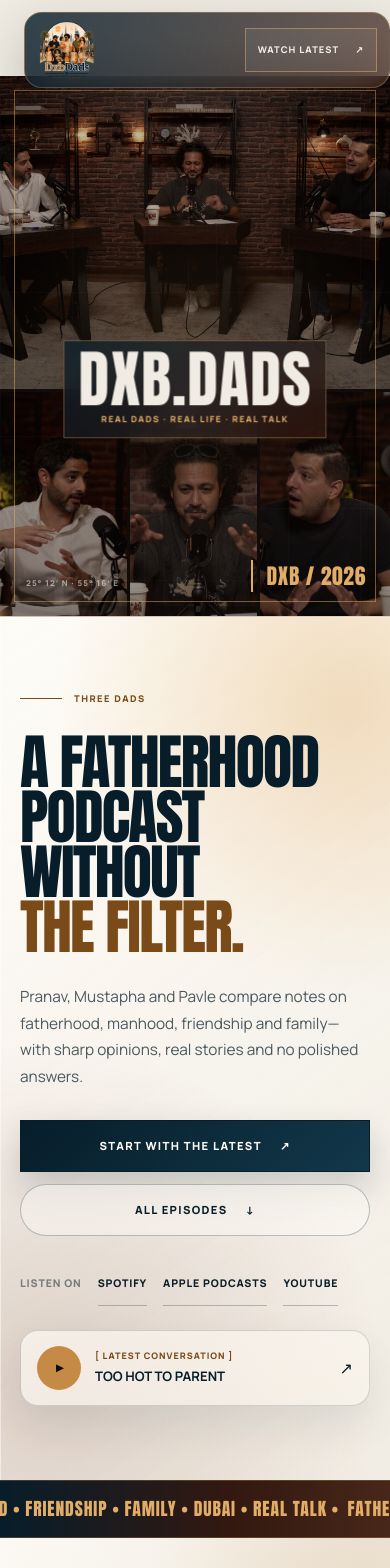
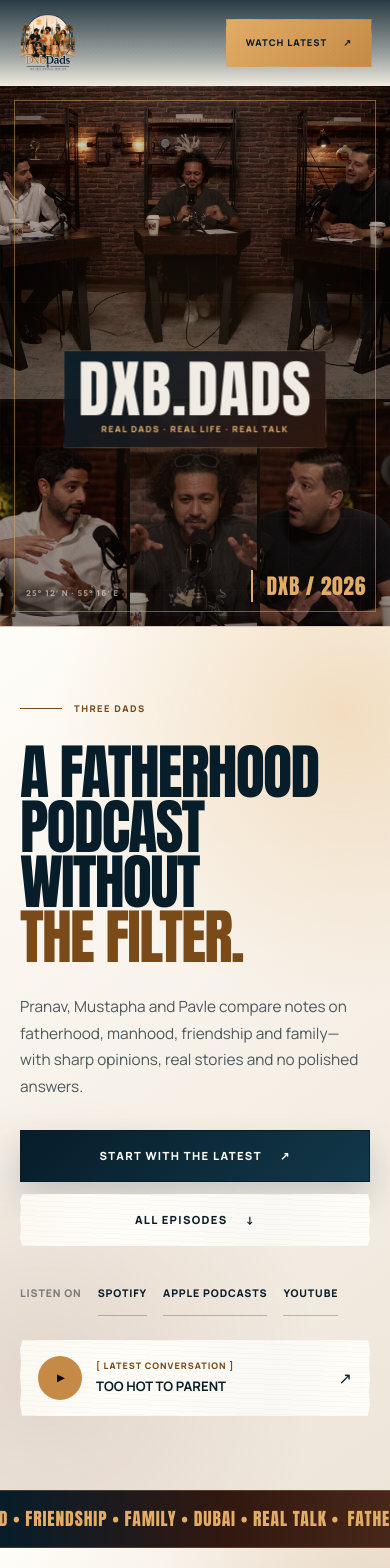
Before and after one commit to lohithlalesh/dxb-dads, a Next.js app: page / in a window 390 px wide. Shown: the top 1568 px of the page. Built offline with nearby package versions, Linux system fonts and the light colour scheme; no server answers.

Commit message:
Adopt paper cutout editorial theme

```diff
--- a/app/globals.css
+++ b/app/globals.css
@@ -4141,3 +4141,372 @@
     border-radius: 18px;
   }
 }
+
+/* Paper-cut editorial system — tactile, square-edged and image-led. */
+
+:root {
+  --paper-cut:
+    polygon(
+      0.7% 0.25%, 16% 0%, 35% 0.35%, 53% 0.05%, 72% 0.3%, 89% 0%, 99.45% 0.3%,
+      100% 15%, 99.7% 33%, 100% 51%, 99.65% 69%, 100% 86%, 99.4% 99.65%,
+      84% 100%, 66% 99.7%, 49% 100%, 31% 99.65%, 14% 100%, 0.55% 99.7%,
+      0% 84%, 0.35% 66%, 0% 48%, 0.3% 29%, 0% 12%
+    );
+  --paper-cut-alt:
+    polygon(
+      0.25% 0.55%, 14% 0%, 31% 0.32%, 48% 0%, 67% 0.38%, 84% 0.05%, 99.7% 0.5%,
+      99.45% 18%, 100% 36%, 99.6% 54%, 100% 72%, 99.55% 88%, 99.8% 99.4%,
+      86% 100%, 69% 99.68%, 52% 100%, 34% 99.62%, 17% 100%, 0.2% 99.5%,
+      0.55% 83%, 0% 65%, 0.42% 46%, 0% 27%, 0.48% 11%
+    );
+  --paper-surface:
+    linear-gradient(98deg, rgba(122, 74, 25, 0.025), transparent 28%, rgba(7, 29, 42, 0.018) 72%, transparent),
+    repeating-linear-gradient(2deg, rgba(50, 24, 16, 0.018) 0 1px, transparent 1px 5px),
+    #fffdf8;
+}
+
+body {
+  background:
+    radial-gradient(circle at 12% 10%, rgba(197, 139, 70, 0.14), transparent 26%),
+    linear-gradient(120deg, #e7ded0, var(--paper) 38%, #e8dfd2);
+}
+
+/* Clean navigation: no floating glass container. */
+.split-hero .site-header {
+  top: 0;
+  left: 0;
+  width: 100%;
+  min-height: 106px;
+  padding: 18px 38px;
+  border: 0;
+  border-radius: 0;
+  background: linear-gradient(180deg, rgba(7, 29, 42, 0.82), rgba(7, 29, 42, 0.32) 62%, transparent);
+  box-shadow: none;
+  color: var(--paper);
+  backdrop-filter: none;
+  -webkit-backdrop-filter: none;
+}
+
+.split-hero .site-header nav {
+  display: flex;
+  align-items: center;
+  gap: 4px;
+  padding: 5px 10px;
+  background: var(--paper-surface);
+  filter: drop-shadow(0 10px 20px rgba(7, 29, 42, 0.14));
+  clip-path: var(--paper-cut);
+}
+
+.split-hero .site-header nav a {
+  min-height: 44px;
+  padding: 0 14px;
+  color: var(--navy);
+}
+
+.split-hero .site-header nav a::after {
+  right: 14px;
+  left: 14px;
+  background: var(--gold-deep);
+}
+
+.split-hero .nav-cta {
+  min-height: 48px;
+  padding: 0 20px;
+  border: 0;
+  border-radius: 0;
+  background: linear-gradient(135deg, var(--gold-bright), var(--gold));
+  color: var(--navy);
+  filter: drop-shadow(0 10px 20px rgba(50, 24, 16, 0.2));
+  clip-path: var(--paper-cut-alt);
+}
+
+.split-hero .nav-cta:hover {
+  background: var(--paper-surface);
+  color: var(--navy);
+  transform: translateY(-2px) rotate(-0.35deg);
+}
+
+.hero-editorial {
+  background:
+    radial-gradient(circle at 88% 10%, rgba(226, 173, 103, 0.34), transparent 34%),
+    radial-gradient(circle at 10% 86%, rgba(107, 52, 35, 0.12), transparent 34%),
+    linear-gradient(145deg, #fffdf8, #eee5d9);
+  box-shadow: none;
+}
+
+.poster-wordmark,
+.photo-badge,
+.on-air {
+  border-radius: 0;
+  background:
+    linear-gradient(135deg, rgba(7, 29, 42, 0.94), rgba(50, 24, 16, 0.92));
+  backdrop-filter: none;
+  -webkit-backdrop-filter: none;
+  clip-path: var(--paper-cut-alt);
+}
+
+.hero-editorial .hero-secondary,
+.editorial-now-playing {
+  border: 0;
+  border-radius: 0;
+  background: var(--paper-surface);
+  color: var(--navy);
+  filter: drop-shadow(0 14px 26px rgba(50, 24, 16, 0.1));
+  backdrop-filter: none;
+  -webkit-backdrop-filter: none;
+  clip-path: var(--paper-cut);
+}
+
+.hero-editorial .hero-secondary {
+  padding-right: 22px;
+  padding-left: 22px;
+}
+
+.editorial-now-playing {
+  padding: 15px 18px;
+}
+
+.hero-editorial .hero-secondary:hover,
+.editorial-now-playing:hover {
+  background:
+    linear-gradient(110deg, rgba(226, 173, 103, 0.24), transparent 48%),
+    var(--paper-surface);
+  color: var(--gold-deep);
+}
+
+/* White paper cutouts replace glass boxes across the site. */
+.intro-copy,
+.featured-episode,
+.recent-card,
+.host-card,
+.archive-card,
+.faq-list,
+.listen-panel,
+.show-notes,
+.platform-grid {
+  border: 0;
+  border-radius: 0;
+  background: var(--paper-surface);
+  box-shadow: none;
+  filter: drop-shadow(0 22px 28px rgba(50, 24, 16, 0.11));
+  backdrop-filter: none;
+  -webkit-backdrop-filter: none;
+  clip-path: var(--paper-cut);
+}
+
+.recent-card:nth-child(even),
+.host-card:nth-child(even),
+.archive-card:nth-child(even) {
+  clip-path: var(--paper-cut-alt);
+}
+
+.featured-episode:hover,
+.recent-card:hover,
+.host-card:hover,
+.archive-card:hover {
+  box-shadow: none;
+  filter: drop-shadow(0 28px 34px rgba(50, 24, 16, 0.16));
+}
+
+.recent-card:nth-child(3n + 1),
+.host-card:nth-child(3n + 1) {
+  transform: rotate(-0.25deg);
+}
+
+.recent-card:nth-child(3n + 2),
+.host-card:nth-child(3n + 2) {
+  transform: rotate(0.2deg);
+}
+
+.recent-card:nth-child(3n + 3),
+.host-card:nth-child(3n + 3) {
+  transform: rotate(-0.1deg);
+}
+
+.recent-card:hover,
+.host-card:hover {
+  transform: translateY(-7px) rotate(0);
+}
+
+.intro-copy {
+  padding: clamp(26px, 3vw, 40px);
+}
+
+.featured-episode,
+.recent-card,
+.host-card,
+.archive-card {
+  overflow: hidden;
+}
+
+.episode-media,
+.recent-image,
+.host-portrait,
+.archive-media {
+  border: 8px solid #fffdf8;
+  border-bottom: 0;
+}
+
+.featured-episode .episode-media {
+  border-right: 0;
+  border-bottom: 8px solid #fffdf8;
+}
+
+.episode-content,
+.recent-card > div,
+.host-info,
+.archive-copy {
+  position: relative;
+  z-index: 2;
+  background:
+    linear-gradient(104deg, rgba(197, 139, 70, 0.035), transparent 42%),
+    #fffdf8;
+}
+
+.episode-content h3,
+.recent-card h3,
+.host-info h3,
+.archive-copy h2,
+.show-notes h2,
+.faq h2 {
+  color: var(--navy);
+}
+
+.latest,
+.hosts,
+.faq,
+.archive-grid,
+.episode-body {
+  background:
+    radial-gradient(circle at 10% 14%, rgba(197, 139, 70, 0.14), transparent 28%),
+    radial-gradient(circle at 88% 82%, rgba(107, 52, 35, 0.08), transparent 30%),
+    linear-gradient(145deg, #ded5c8, #f1ece3 48%, #e4dbce);
+}
+
+.intro {
+  background:
+    radial-gradient(circle at 92% 12%, rgba(197, 139, 70, 0.18), transparent 28%),
+    linear-gradient(118deg, #fffdf8, #eee5d9 54%, #e4d9ca);
+}
+
+.section-heading,
+.recent-heading {
+  border-color: rgba(7, 29, 42, 0.18);
+}
+
+.host-portrait > span,
+.recent-image > span,
+.archive-media > span {
+  text-shadow: 0 2px 10px rgba(0, 0, 0, 0.32);
+}
+
+.faq-list {
+  padding: 10px 28px;
+}
+
+.faq details,
+.show-notes ul,
+.show-notes li,
+.listen-panel a,
+.share-row,
+.platform-grid a {
+  border-color: rgba(7, 29, 42, 0.16);
+}
+
+.listen-panel,
+.show-notes {
+  padding: 30px;
+}
+
+.platform-grid {
+  padding: 12px 20px;
+}
+
+.platform-grid a:hover {
+  background: rgba(197, 139, 70, 0.1);
+}
+
+.instagram-card {
+  border: 0;
+  border-radius: 0;
+  background:
+    radial-gradient(circle at 88% 12%, rgba(226, 173, 103, 0.18), transparent 34%),
+    linear-gradient(135deg, var(--navy), var(--brick));
+  filter: drop-shadow(0 22px 28px rgba(50, 24, 16, 0.16));
+  backdrop-filter: none;
+  -webkit-backdrop-filter: none;
+  clip-path: var(--paper-cut-alt);
+}
+
+.episode-player {
+  border: 8px solid #fffdf8;
+  border-radius: 0;
+  box-shadow: none;
+  filter: drop-shadow(0 28px 36px rgba(0, 0, 0, 0.26));
+  clip-path: var(--paper-cut);
+}
+
+.archive-cta,
+.episode-next,
+.listen,
+.follow {
+  background:
+    radial-gradient(circle at 88% 16%, rgba(255, 253, 248, 0.26), transparent 26%),
+    linear-gradient(118deg, var(--gold-bright), var(--gold) 58%, #9d612c);
+}
+
+.show-poster-collage img,
+.episode-media img,
+.recent-image img,
+.archive-media img,
+.studio-photo,
+.studio-image img,
+.host-portrait img,
+.audio-poster img {
+  filter: saturate(0.82) contrast(1.06) sepia(0.06) brightness(0.94);
+}
+
+@media (max-width: 1080px) {
+  .split-hero .site-header nav {
+    display: none;
+  }
+}
+
+@media (max-width: 820px) {
+  .split-hero .site-header {
+    top: 0;
+    left: 0;
+    width: 100%;
+    min-height: 86px;
+    padding: 10px 18px;
+    background: linear-gradient(180deg, rgba(7, 29, 42, 0.86), rgba(7, 29, 42, 0.34) 66%, transparent);
+  }
+
+  .featured-episode .episode-media {
+    border-right: 8px solid #fffdf8;
+    border-bottom: 0;
+  }
+}
+
+@media (max-width: 560px) {
+  .intro-copy,
+  .faq-list,
+  .listen-panel,
+  .show-notes,
+  .platform-grid {
+    padding: 22px;
+    border-radius: 0;
+  }
+
+  .episode-media,
+  .recent-image,
+  .host-portrait,
+  .archive-media,
+  .episode-player {
+    border-width: 5px;
+  }
+
+  .featured-episode .episode-media {
+    border-right-width: 5px;
+  }
+}
--- a/design-system/dxb-dads/MASTER.md
+++ b/design-system/dxb-dads/MASTER.md
@@ -4,7 +4,7 @@
 `pages/` may override it when a route needs a deliberate exception.
 
 **Product:** Podcast discovery and publishing hub
-**Direction:** Editorial cinema — warm, chromatic, tactile, spacious
+**Direction:** Editorial cinema — warm paper, bold photography, tactile cutouts
 **Design dials:** Variance 6/10 · Motion 4/10 · Density 3/10
 
 ## Experience principles
@@ -35,9 +35,10 @@
 | Highlight gold | `--gold-bright` | `#e2ad67` |
 | Dark gold copy | `--gold-deep` | `#7a4a19` |
 
-Use navy, brick, ivory and gold as the heritage palette. Glass treatments may
-soften navigation, utility controls and grouped cards, but body copy must always
-sit on a sufficiently opaque surface with WCAG AA contrast.
+Use navy, brick, ivory and gold as the heritage palette. Primary cards and
+content panels use warm-white paper surfaces with subtly irregular cut edges,
+never rounded glass containers. Body copy always sits on an opaque surface with
+WCAG AA contrast.
 
 ### Typography
 
@@ -66,6 +67,9 @@
 
 - Logo left, four or fewer navigation choices, one high-priority latest-episode
   action on the right.
+- Keep the header edge-to-edge and visually light. Navigation links may sit on
+  a small ivory paper strip and the CTA on a gold ticket, but never wrap the
+  entire header in a floating rounded container.
 - Mobile may collapse the anchor links, but the latest-episode action must stay
   visible.
 - Every link has a visible keyboard focus state and at least a 44px touch area.
@@ -86,6 +90,8 @@
 ### Episode cards
 
 - Reserve media space with an aspect ratio to prevent layout shift.
+- Frame imagery in warm-white paper with subtly torn cut edges, square corners
+  and a soft physical drop shadow.
 - The newest full episode gets the only large feature treatment.
 - Older releases flow into a three-column desktop grid and a single-column
   mobile list automatically.
@@ -131,7 +137,7 @@
 
 - No cluttered grids of equal-priority cards.
 - No generic blue/purple streaming-service palette.
-- No low-opacity glass behind long-form body copy.
+- No glassmorphism or rounded floating containers.
 - No emoji used as interface controls.
 - No tiny icon-only controls.
 - No manually maintained “latest episode” copy.
```
